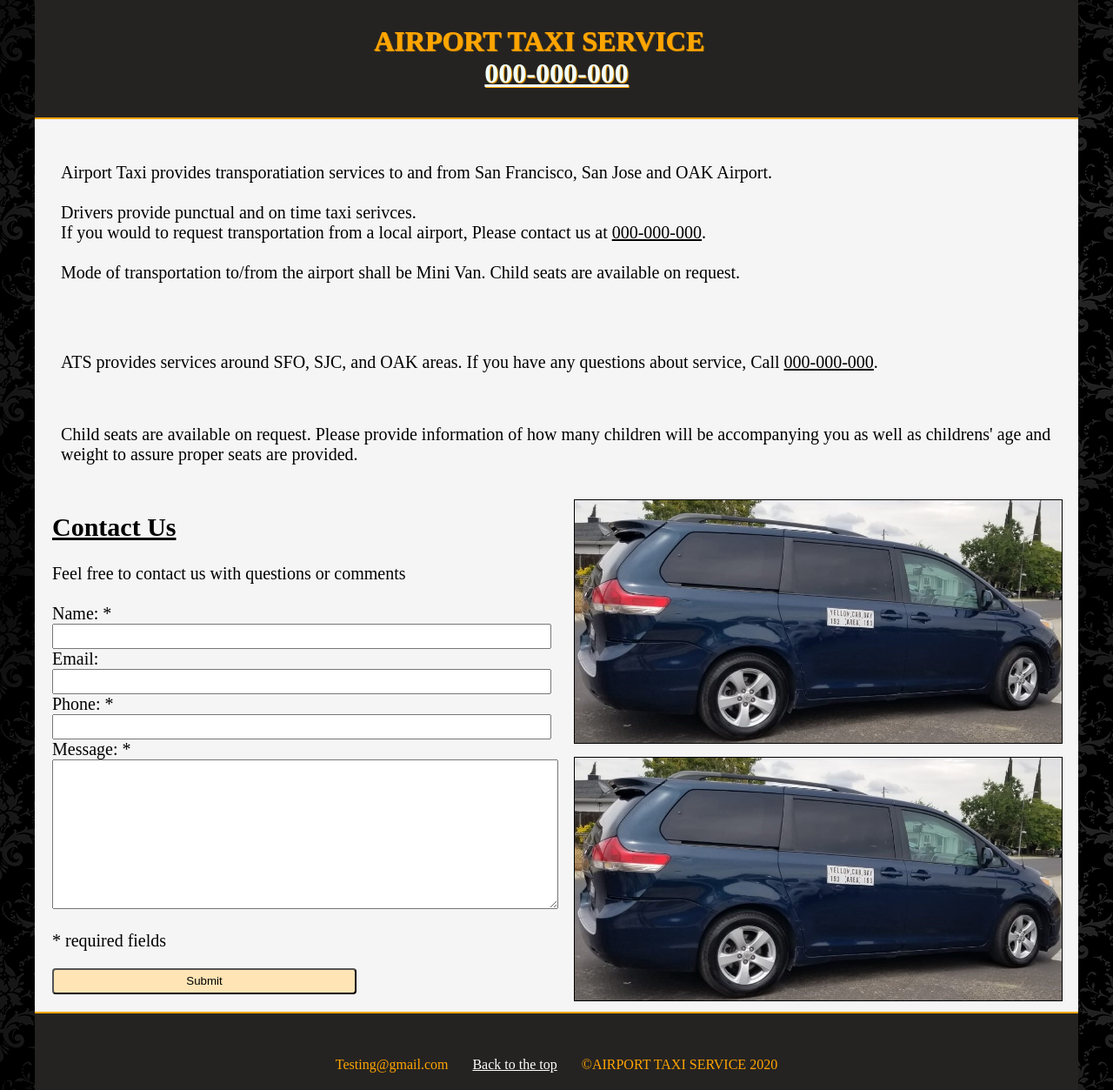
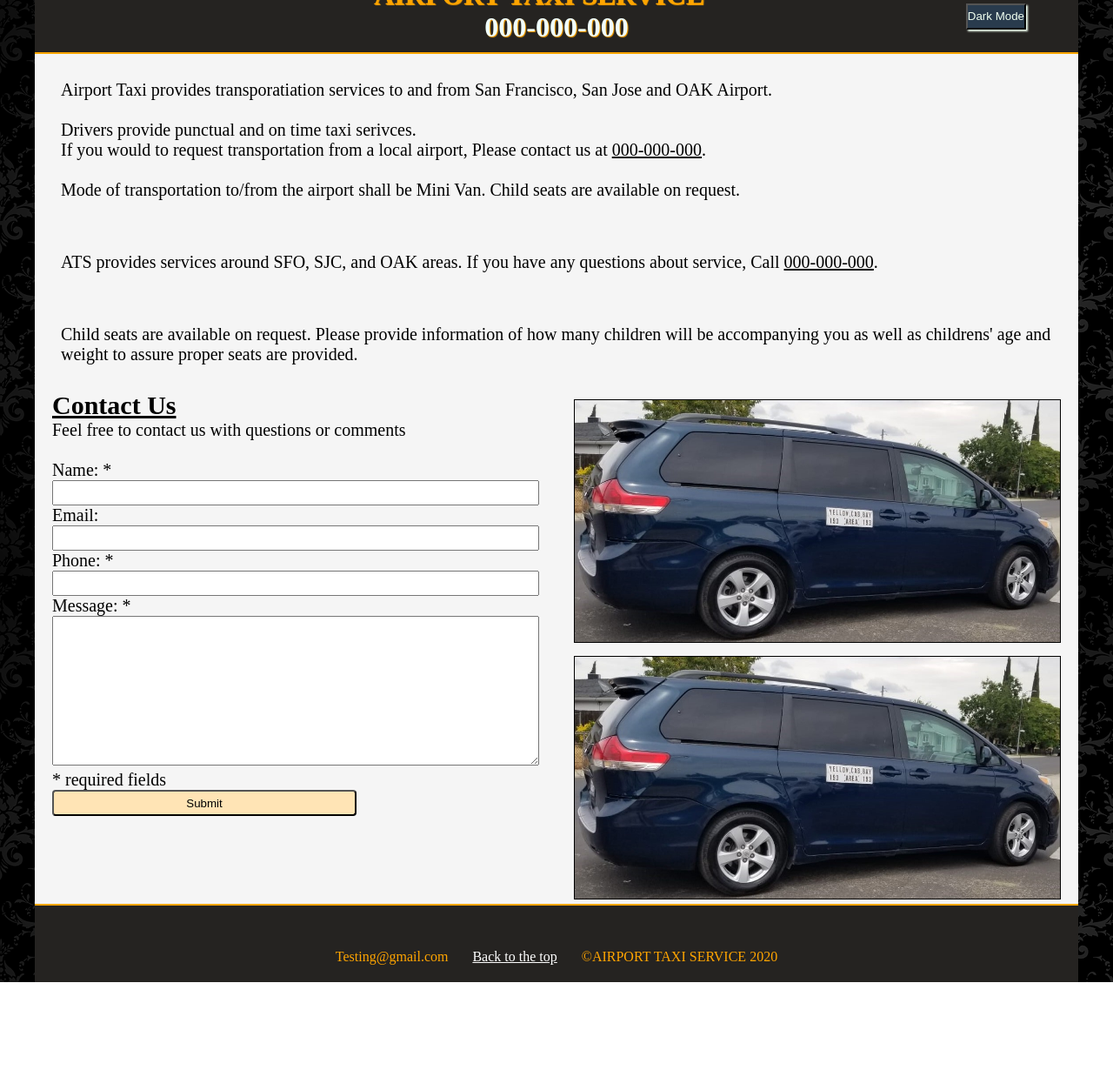
Before and after one commit to SinghIndy/firstsite, a plain HTML site: page index.html in a window 1280 px wide. Shown: the part 58-1311 px from the top of the page at 87% size. After the commit the page ends 1187 px from the top, so only its background shows below. Drawn offline with Linux system fonts and the light colour scheme.

Commit message:
Darkmode
Darkmode and light mode added.

```diff
--- a/index.html
+++ b/index.html
@@ -5,44 +5,45 @@
     <meta name="viewport" content="width=device-width, initial-scale=1.0">
     <title>Airport Taxi Services</title>
     <link rel="icon" type="image/png" href="favicon-32x32.png">
-    <link rel="stylesheet" href="style.css" type="text/css">
+    <link id="theme" rel="stylesheet" href="style3-light.css" type="text/css">
 </head>
 <body>
     <div class="outer-wrapper">
-        <header class="header">
+        <header class="header color-aqua color-border">
             <nav class="navigation">
-                <ul class="nav-list">
+                <ul class="nav-list color-aqua color-border">
                     <li class="nav"><a href="index.html">HOME</a> </li>
                     <li class="nav"><a href="#services">SERVICE AREA</a> </li>
                     <li class="nav"><a href="#contactus">CONTACT US</a> </li>
                 </ul>
             </nav>
-                <div class="title">
-                    <h1 class="" id="home">AIRPORT TAXI SERVICE &nbsp;&nbsp;&nbsp;&nbsp; <div class="p-num">000-000-000</div></h1>
+                <div class="title color-aqua color-shadow">
+                    <h1 class="" id="home">AIRPORT TAXI SERVICE &nbsp;&nbsp;&nbsp;&nbsp; <div class="p-num1">000-000-000</div></h1>
+                    <button class="darkmode js-click" id="theme-toggle">Dark Mode</button>
                 </div>
 
         </header>
-        <section class="intro">
+        <section class="intro text-white color-bg">
            <p> Airport Taxi provides transporatiation services to and from San Francisco, San Jose and OAK Airport. <br> <br>
             Drivers provide punctual and on time taxi serivces. <br>
             If you would to request transportation from a local airport,
-            Please contact us at <span class="p-num" style="color: black;">000-000-000</span>. <br> <br>
+            Please contact us at <span class="p-num">000-000-000</span>. <br> <br>
             Mode of transportation to/from the airport shall be Mini Van.
                 Child seats are available on request.
             </p>
         </section>
-        <section class="area-coverage" id="services">
+        <section class="area-coverage text-white color-bg" id="services">
             ATS provides services around SFO, SJC, and OAK areas.
-            If you have any questions about service, Call <span class="p-num" style="color: black;">000-000-000</span>.
+            If you have any questions about service, Call <span class="p-num">000-000-000</span>.
         </section>
-        <section class="child-info">
+        <section class="child-info text-white color-bg">
             <div>Child seats are available on request. Please provide information of how many
                 children will be accompanying you as well as childrens' age and weight to assure
                 proper seats are provided.
             </div>
         </section>
             <!-- Flex Container form/imgss-->
-        <section class="contactus" id="contactus">
+        <section class="contactus text-white color-bg" id="contactus">
             <form action="" class="form">
                 <h1 class="contact-us-form">Contact Us</h1>
                 <div class="contact-us">Feel free to contact us with questions or comments <br> <br></div>
@@ -61,7 +62,7 @@
 
                     <p class="required">* required fields</p>
 
-                    <input type="submit" name="submit" class="submit" value="Submit">
+                    <input type="submit" name="submit" class="submit color-bg-submit" value="Submit">
                 </div>
             </form>
 
@@ -71,11 +72,31 @@
             </div>
         </section>
 
-        <footer class="footer">
+        <footer class="footer color-aqua color-border">
             <div class="email">Testing@gmail.com</div> &nbsp;&nbsp;&nbsp;&nbsp;&nbsp;
-            <div><a class="bttt" href="index.html">Back to the top</a></div> &nbsp;&nbsp;&nbsp;&nbsp;&nbsp;
+            <div><a class="bttt" id="bttt" href="index.html">Back to the top</a></div> &nbsp;&nbsp;&nbsp;&nbsp;&nbsp;
             <div>&copy;AIRPORT TAXI SERVICE 2020 </div>
         </footer>
     </div>
+
+    <script>
+
+        document.addEventListener('DOMContentLoaded', () => {
+            const themeStylesheet = document.getElementById('theme');
+            const themeToggle = document.getElementById('theme-toggle');
+            themeToggle.addEventListener('click', () => {
+                //if it's light -> go dark
+                if(themeStylesheet.href.includes('light')){
+                    themeStylesheet.href = 'style2-dark.css';
+                    themeToggle.innerText = 'Light mode';
+                } else {
+                    // if it's dark -> go light
+                    themeStylesheet.href = "style3-light.css";
+                    themeToggle.innerText = "Dark mode";
+                }
+            })
+        })
+
+    </script>
 </body>
 </html>
--- a/style.css
+++ /dev/null
@@ -1,158 +0,0 @@
-body{
-    margin: 0;
-    padding: 0;
-    background-image: url(repeat.png);
-    max-width: 100%;
-    max-height: fit-content;
-}
-
-.outer-wrapper{
-    max-width: 1200px;
-    margin: 0 auto;
-    background-color: gainsboro;
-}
-.header{
-    color: orange;
-    background-color: #252321;
-    text-align: center;
-    border-bottom: 2px solid orange;
-}
-a{
-    text-decoration: none;
-    color: orange;
-}
-a:hover{
-    color: orange;
-    opacity: 0.5;
-    border: 1px solid orange;
-}
-.nav-list{
-    display: flex;
-    padding: 0px 0 0 0;
-    border-bottom: 1px solid orange;
-    position: relative;
-}
-.nav {
-    flex: 1 0 33%;
-    list-style-type: none;
-    display: inline-block;
-    font-size: 20px;
-}
-.title{
-    padding: 10px;
-    text-shadow: 1px 1px 1px orange;
-}
-.p-num{
-    color: azure;
-    text-decoration: underline;
-}
-
-.intro,
-.child-info,
-.area-coverage{
-    margin: 0px;
-    padding: 30px;
-    background-color:whitesmoke;
-    color: black;
-    font-size: 20px;
-}
-
-.form,
-.imgss{
-    flex: 1 1 50%;
-    padding: 0 20px;
-}
-
-img{
-    margin: 10px 0 0 0px;
-    width: 100%;
-    height: auto;
-    border: 1px solid black;
-    box-shadow: 2px solid;
-    align-items: center;
-}
-
-.taxi-front,
-.taxi-back{
-    display: block;
-    margin: 0 auto;
-}
-
-
-
-/* ADDITIONS                                        */
-
-.contact-us-form{
-    text-decoration: underline;
-}
-
-.contactus{
-    background-color:whitesmoke;
-    color: black;
-    font-size: 20px;
-    display: flex;
-}
-
-.form input{
-    padding: 5px;
-    width: 100%;
-}
-
-.form textarea{
-    padding: 10px;
-    width: 100%;
-    margin-right: 10px;
-}
-.submit{
-    background-color: 	#FFE4B5;
-    text-align: center;
-    width: 50%;
-    max-width: 350px;
-    height: 30px;
-    margin-bottom: 20px;
-    border-radius: 4px;
-}
-
-.submit:hover{
-    opacity: 0.8;
-    cursor: pointer;
-}
-
-.footer{
-    padding: 50px 50px 20px 50px;
-    border-top: 2px solid orange;
-    background-color: #252321;
-    color: orange;
-    text-align: center;
-}
-
-.footer div {
-    display: inline-block;
-}
-
-.bttt{
-    color: white;
-    text-decoration: underline;
-
-}
-
-@media (max-width: 414px){
-    .taxi-front,
-    .taxi-back{
-        width: 100%;
-        display: inline-block;
-    }
-    .form textarea{
-        width: 98%;
-    }
-}
-
-
-@media (max-width: 600px){
-    .contactus{
-        display: block
-    }
-    .form textarea{
-        width: 98%;
-    }
-}
--- /dev/null
+++ b/style2-dark.css
@@ -0,0 +1,155 @@
+*{
+    margin: 0;
+    padding: 0;
+    box-sizing: border-box;
+}
+body{
+    margin: 0;
+    padding: 0;
+    background-image: url(repeat.png);
+    max-width: 100%;
+    max-height: fit-content;
+}
+.outer-wrapper{
+    max-width: 1200px;
+    margin: 0 auto;
+    background-color: gainsboro;
+}
+.header{
+    color: aqua;
+    background-color: #252321;
+    text-align: center;
+    border-bottom: 2px solid aqua;
+}
+a{
+    text-decoration: none;
+    color: aqua;
+}
+a:hover{
+    color: aqua;
+    opacity: 0.5;
+}
+.nav-list{
+    display: flex;
+    padding: 0px 0 0 0;
+    border-bottom: 1px solid aqua;
+    position: relative;
+}
+.nav {
+    flex: 1 0 33%;
+    list-style-type: none;
+    display: inline-block;
+    font-size: 20px;
+}
+.title{
+    position: relative;
+    padding: 10px;
+    text-shadow: 1px 1px 1px aqua;
+}
+.darkmode{
+    position: absolute;
+    top: 40%;
+    right: 5%;
+    height: 30px;
+    background-color:orange;
+    color: honeydew;
+    box-shadow: 2px 2px 2px honeydew;
+}
+.p-num{
+    color: azure;
+    text-decoration: underline;
+}
+.intro,
+.child-info,
+.area-coverage{
+    margin: 0px;
+    padding: 30px;
+    background-color: #1e272c;
+    color: honeydew;
+    font-size: 20px;
+}
+.form,
+.imgss{
+    flex: 1 1 50%;
+    padding: 0 20px;
+}
+img{
+    margin: 10px 0 0 0px;
+    width: 100%;
+    height: auto;
+    border: 1px solid honeydew;
+    box-shadow: 2px solid;
+    align-items: center;
+}
+.taxi-front,
+.taxi-back{
+    display: block;
+    margin: 0 auto;
+}
+/* ADDITIONS                                        */
+
+
+.contact-us-form{
+    text-decoration: underline;
+}
+.contactus{
+    background-color:#1e272c;
+    color: honeydew;
+    font-size: 20px;
+    display: flex;
+}
+.form input{
+    padding: 5px;
+    width: 100%;
+}
+.form textarea{
+    padding: 10px;
+    width: 100%;
+    margin-right: 10px;
+}
+.submit{
+    background-color: 	#b5ffff;
+    text-align: center;
+    width: 50%;
+    max-width: 350px;
+    height: 30px;
+    margin-bottom: 20px;
+    border-radius: 4px;
+}
+.submit:hover{
+    opacity: 0.8;
+    cursor: pointer;
+    transition: ease-in 0.25s;
+}
+.footer{
+    padding: 50px 50px 20px 50px;
+    border-top: 2px solid aqua;
+    background-color: #252321;
+    color: aqua;
+    text-align: center;
+}
+.footer div {
+    display: inline-block;
+}
+.bttt{
+    color: white;
+    text-decoration: underline;
+}
+@media (max-width: 414px){
+    .taxi-front,
+    .taxi-back{
+        width: 100%;
+        display: inline-block;
+    }
+    .form textarea{
+        width: 98%;
+    }
+}
+@media (max-width: 600px){
+    .contactus{
+        display: block
+    }
+    .form textarea{
+        width: 98%;
+    }
+}
--- /dev/null
+++ b/style3-light.css
@@ -0,0 +1,156 @@
+*{
+    margin: 0;
+    padding: 0;
+    box-sizing: border-box;
+}
+body{
+    margin: 0;
+    padding: 0;
+    background-image: url(repeat.png);
+    max-width: 100%;
+    max-height: fit-content;
+}
+.outer-wrapper{
+    max-width: 1200px;
+    margin: 0 auto;
+    background-color: gainsboro;
+}
+.header{
+    color: orange;
+    background-color: #252321;
+    text-align: center;
+    border-bottom: 2px solid orange;
+}
+a{
+    text-decoration: none;
+    color: orange;
+}
+a:hover{
+    color: orange;
+    opacity: 0.5;
+}
+.nav-list{
+    display: flex;
+    padding: 0px 0 0 0;
+    border-bottom: 1px solid orange;
+    position: relative;
+}
+.nav {
+    flex: 1 0 33%;
+    list-style-type: none;
+    display: inline-block;
+    font-size: 20px;
+}
+.title{
+    position: relative;
+    padding: 10px;
+    text-shadow: 1px 1px 1px orange;
+}
+.darkmode{
+    position: absolute;
+    top: 40%;
+    right: 5%;
+    height: 30px;
+    background-color:#293b4d;
+    color: honeydew;
+    box-shadow: 2px 2px 2px honeydew;
+}
+.p-num{
+    text-decoration: underline;
+}
+.p-num1{
+    color: azure;
+}
+.intro,
+.child-info,
+.area-coverage{
+    margin: 0px;
+    padding: 30px;
+    background-color: whitesmoke;
+    color: black;
+    font-size: 20px;
+}
+.form,
+.imgss{
+    flex: 1 1 50%;
+    padding: 0 20px;
+}
+img{
+    margin: 10px 0 0 0px;
+    width: 100%;
+    height: auto;
+    border: 1px solid black;
+    box-shadow: 2px solid;
+    align-items: center;
+}
+.taxi-front,
+.taxi-back{
+    display: block;
+    margin: 0 auto;
+}
+/* ADDITIONS                                        */
+
+.contact-us-form{
+    text-decoration: underline;
+}
+.contactus{
+    background-color:whitesmoke;
+    color: black;
+    font-size: 20px;
+    display: flex;
+}
+.form input{
+    padding: 5px;
+    width: 100%;
+}
+.form textarea{
+    padding: 10px;
+    width: 100%;
+    margin-right: 10px;
+}
+.submit{
+    background-color: 	#FFE4B5;
+    text-align: center;
+    width: 50%;
+    max-width: 350px;
+    height: 30px;
+    margin-bottom: 20px;
+    border-radius: 4px;
+}
+.submit:hover{
+    opacity: 0.7;
+    cursor: pointer;
+    transition: ease-in 0.25s;
+}
+.footer{
+    padding: 50px 50px 20px 50px;
+    border-top: 2px solid orange;
+    background-color: #252321;
+    color: orange;
+    text-align: center;
+}
+.footer div {
+    display: inline-block;
+}
+.bttt{
+    color: white;
+    text-decoration: underline;
+}
+@media (max-width: 414px){
+    .taxi-front,
+    .taxi-back{
+        width: 100%;
+        display: inline-block;
+    }
+    .form textarea{
+        width: 98%;
+    }
+}
+@media (max-width: 600px){
+    .contactus{
+        display: block
+    }
+    .form textarea{
+        width: 98%;
+    }
+}
```
